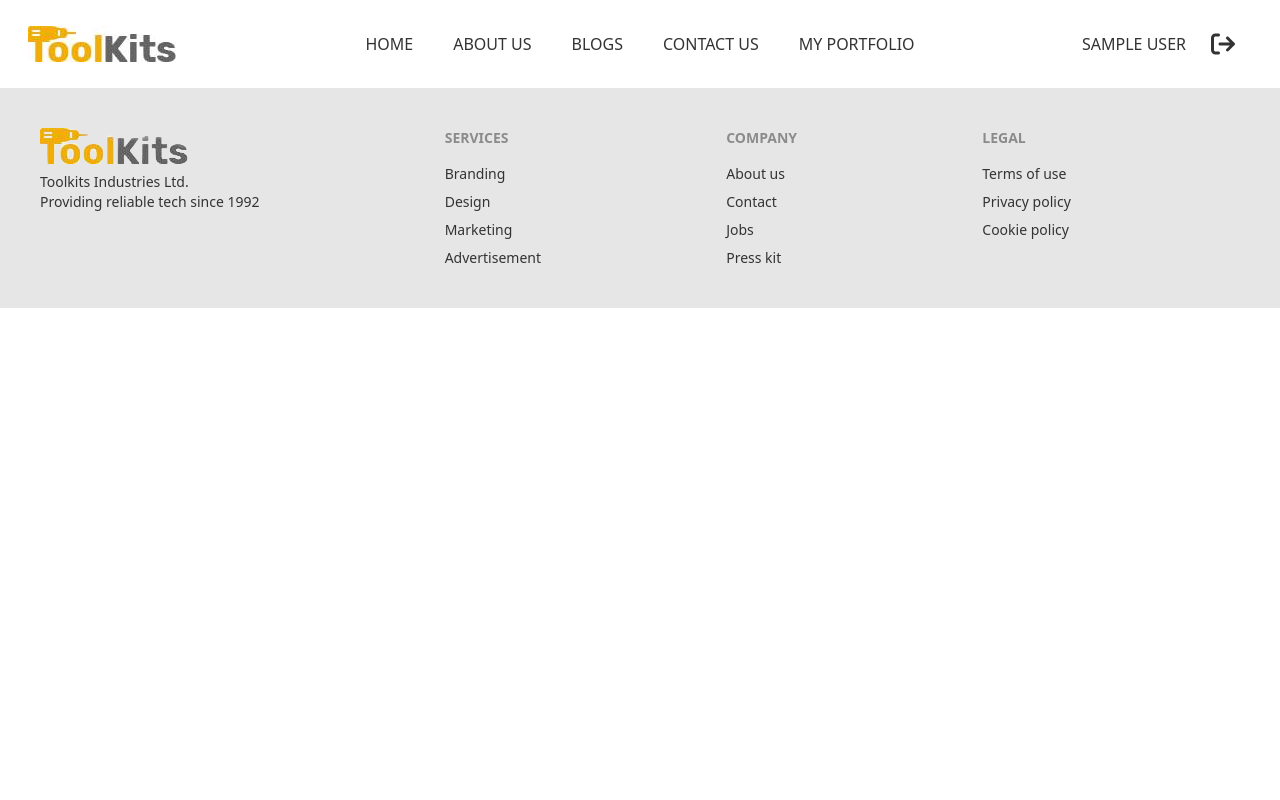
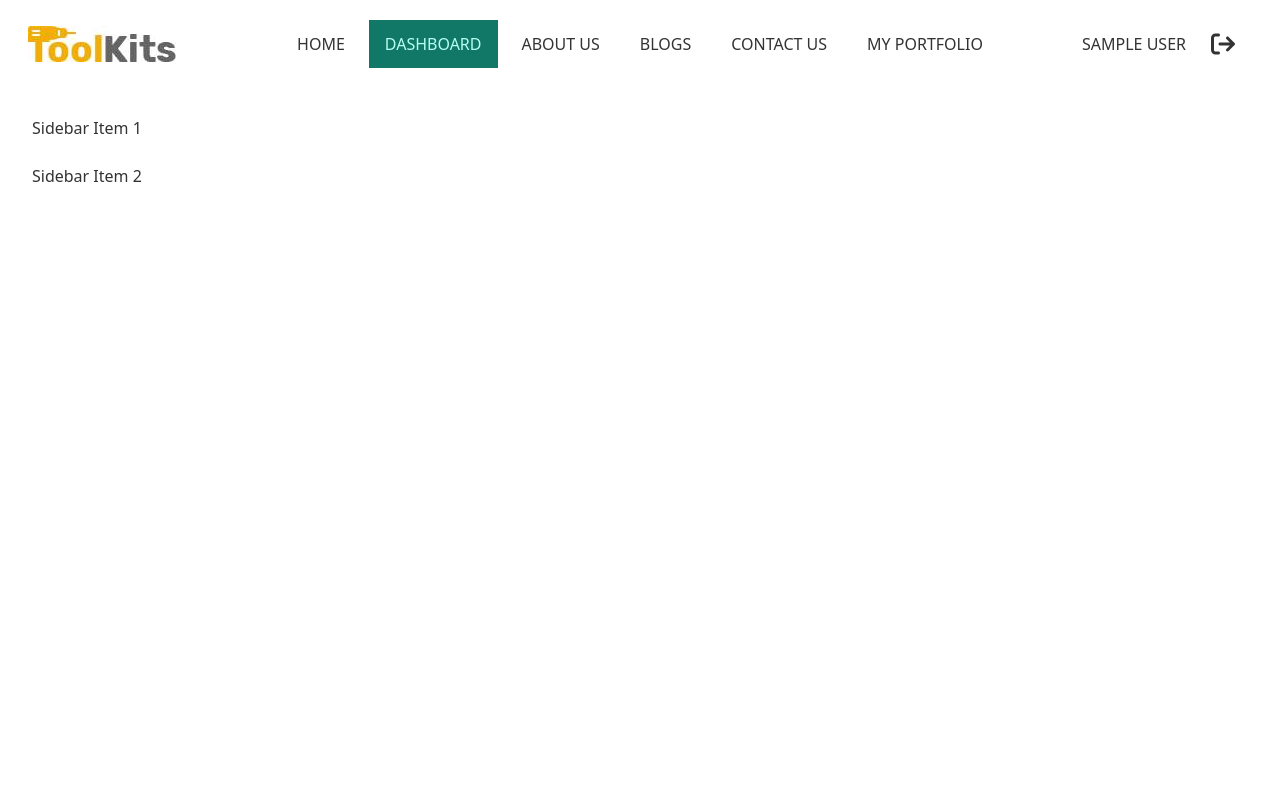
Before and after one commit to sajibur-dev/manufacturer-website, a React (Create React App) app: page /dashboard in a window 1280 px wide. Shown: the top 800 px of the page. Built offline with nearby package versions, Linux system fonts and the light colour scheme; no server answers; sample sign-in values are in the browser's storage.

Commit message:
redirect page after login

```diff
--- a/src/components/Navbar.js
+++ b/src/components/Navbar.js
@@ -52,6 +52,11 @@ const Navbar = () => {
             <li>
               <NavLink to="/about">about us</NavLink>
             </li>
+            {
+              user && <li>
+              <NavLink to="/dashboard">dashboard</NavLink>
+            </li>
+            }
             <li>
               <NavLink to="/blogs">blogs</NavLink>
             </li>
@@ -69,6 +74,11 @@ const Navbar = () => {
           <li>
             <NavLink to="/">home</NavLink>
           </li>
+          {
+              user && <li>
+              <NavLink to="/dashboard">dashboard</NavLink>
+            </li>
+            }
           <li>
             <NavLink to="/about">about us</NavLink>
           </li>
--- /dev/null
+++ b/src/components/auth/RequireAuth.js
@@ -0,0 +1,19 @@
+import React from 'react';
+import { useAuthState } from 'react-firebase-hooks/auth';
+import { Navigate, Outlet, useLocation } from 'react-router-dom';
+import auth from '../../firebase.init';
+
+const RequireAuth = () => {
+    const [user,loading] = useAuthState(auth);
+    const location = useLocation();
+
+    return (
+        <>
+            {
+                loading ? <p>loading</p> : user ? <Outlet/> : <Navigate to="/login" state={{from:location}} replace />
+            }
+        </>
+    );
+};
+
+export default RequireAuth;
--- /dev/null
+++ b/src/pages/Dashboard.js
@@ -0,0 +1,35 @@
+import React from "react";
+import { Link, Outlet } from "react-router-dom";
+
+const Dashboard = () => {
+  return (
+    <div class="drawer drawer-mobile">
+      <input id="dashboard-drawer" type="checkbox" class="drawer-toggle" />
+      <div class="drawer-content flex flex-col items-center justify-center">
+        {/* <!-- Page content here --> */}
+
+        <Outlet/>
+        <label
+          for="dashboard-drawer"
+          class="btn btn-primary drawer-button lg:hidden"
+        >
+          Open drawer
+        </label>
+      </div>
+      <div class="drawer-side">
+        <label for="dashboard-drawer" class="drawer-overlay"></label>
+        <ul class="menu p-4 overflow-y-auto w-80 bg-base-100 text-base-content">
+          {/* <!-- Sidebar content here --> */}
+          <li>
+            <Link to="#">Sidebar Item 1</Link>
+          </li>
+          <li>
+            <Link to="#">Sidebar Item 2</Link>
+          </li>
+        </ul>
+      </div>
+    </div>
+  );
+};
+
+export default Dashboard;
--- a/src/pages/Login.js
+++ b/src/pages/Login.js
@@ -1,13 +1,15 @@
 import React, { useState } from "react";
 import { useSendPasswordResetEmail, useSignInWithEmailAndPassword } from 'react-firebase-hooks/auth';
 import { useForm } from "react-hook-form";
-import { Link, useNavigate } from "react-router-dom";
+import { Link, useLocation, useNavigate } from "react-router-dom";
 import { toast } from "react-toastify";
 import auth from "../firebase.init";
 
 const Login = () => {
     const [email,setEmail] = useState('')
   const navigate = useNavigate();
+  const locaiton = useLocation()
+  const from = locaiton?.state?.from?.pathname || '/'
   const {
     register,
     reset,
@@ -40,7 +42,7 @@ const Login = () => {
 
 
   if(user){
-    navigate('/');
+    navigate(from,{replace:true});
   }
   return (
     <div className="md:flex md:justify-center md:items-center md:px-0  px-5 my-28">
--- a/src/routes/Routers.js
+++ b/src/routes/Routers.js
@@ -1,8 +1,10 @@
 import React from 'react';
 import { Route, Routes } from 'react-router-dom';
+import RequireAuth from '../components/auth/RequireAuth';
 import About from '../pages/About';
 import Blogs from '../pages/Blogs';
 import Contact from '../pages/Contact';
+import Dashboard from '../pages/Dashboard';
 import Home from '../pages/Home';
 import Login from '../pages/Login';
 import Register from '../pages/Register';
@@ -15,6 +17,9 @@ const Routers = () => {
             <Route path='/about' element={<About/>}/>
             <Route path='/blogs' element={<Blogs/>}/>
             <Route path='/contact' element={<Contact/>}/>
+            <Route path='/' element={<RequireAuth />}>
+                <Route path='dashboard' element={<Dashboard/>} />
+            </Route>
             <Route path='/login' element={<Login/>}/>
             <Route path='/register' element={<Register/>}/>
         </Routes>
```
